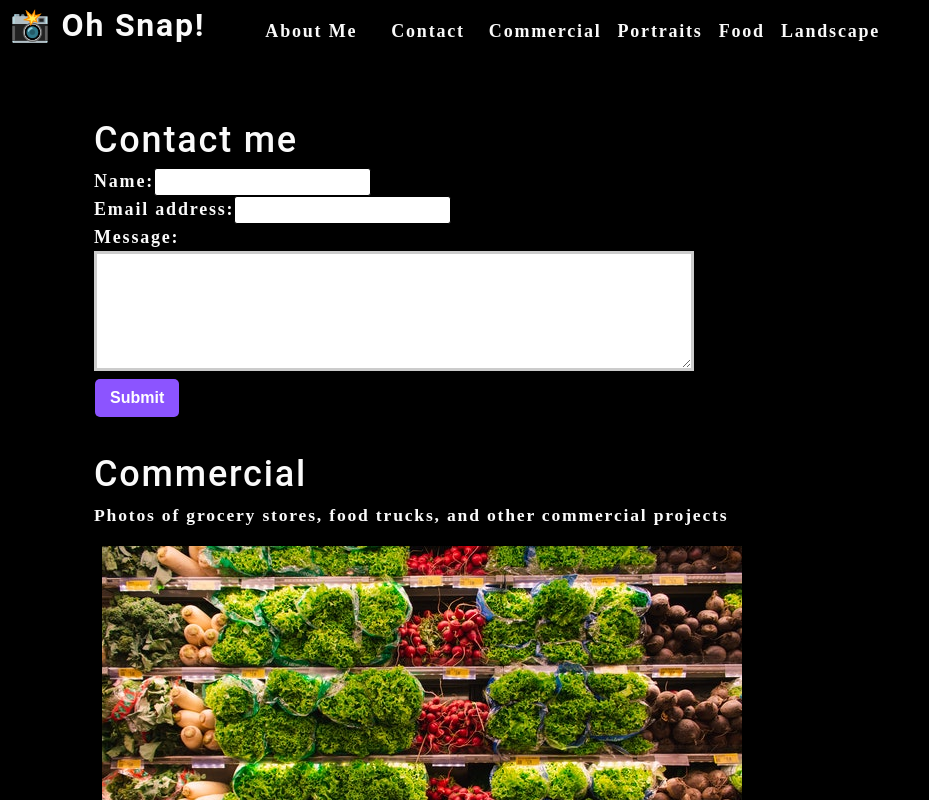
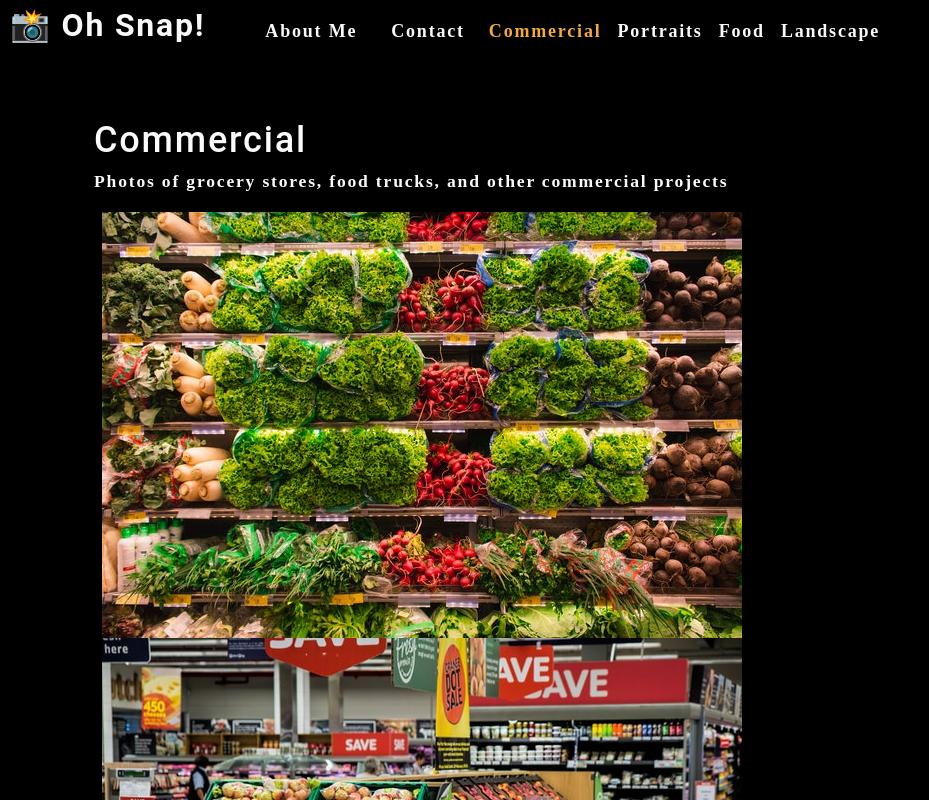
Before and after one commit to powerar/photo-port, a React (Create React App) app: page / in a window 1280 px wide. Shown: the top 800 px of the page, without its empty margins (0-929 px from the left). Built offline with nearby package versions, Linux system fonts and the light colour scheme.

Commit message:
added conditionals to render the contact section only when selected

```diff
--- a/src/App.js
+++ b/src/App.js
@@ -5,14 +5,19 @@
 import ContactForm from './components/Contact';
 
 function App() {
+  const [contactSelected, setContactSelected] = useState(false);
   const [categories] = useState([
     {
       name: 'commercial',
-      description: 'Photos of grocery stores, food trucks, and other commercial projects',
+      description:
+        'Photos of grocery stores, food trucks, and other commercial projects',
     },
     { name: 'portraits', description: 'Portraits of people in my life' },
     { name: 'food', description: 'Delicious delicacies' },
-    { name: 'landscape', description: 'Fields, farmhouses, waterfalls, and the beauty of nature' },
+    {
+      name: 'landscape',
+      description: 'Fields, farmhouses, waterfalls, and the beauty of nature',
+    },
   ]);
 
   const [currentCategory, setCurrentCategory] = useState(categories[0]);
@@ -23,12 +28,19 @@
         categories={categories}
         setCurrentCategory={setCurrentCategory}
         currentCategory={currentCategory}
+        contactSelected={contactSelected}
+        setContactSelected={setContactSelected}
       ></Nav>
       <main>
         <div>
-          <ContactForm></ContactForm>
-          <Gallery currentCategory={currentCategory}></Gallery>
-          <About></About>
+          {!contactSelected ? (
+            <>
+              <Gallery currentCategory={currentCategory}></Gallery>
+              <About></About>
+            </>
+          ) : (
+            <ContactForm></ContactForm>
+          )}
         </div>
       </main>
     </div>
--- a/src/components/Contact/index.js
+++ b/src/components/Contact/index.js
@@ -1,20 +1,33 @@
 import React, { useState } from 'react';
+import { validateEmail } from '../../utils/helpers';
 
 function ContactForm() {
 
 
   const [formState, setFormState] = useState({ name: '', email: '', message: ''});
   const { name, email, message } = formState;
+  const [errorMessage, setErrorMessage] = useState('');
 
   function handleChange(e) {
-      setFormState({...formState, [e.target.name]: e.target.value })
+    if (e.target.name === 'email') {
+        const isValid = validateEmail(e.target.value);
+        console.log(isValid);
+        // isValid conditional statement
+        if (!isValid) {
+            setErrorMessage('Your email is invalid.');
+        } else {
+            setErrorMessage('');
+        }
+      }
+      if (!errorMessage) {
+          setFormState({...formState, [e.target.name]: e.target.value })
+      }
   }
 
   console.log(formState);
 
   function handleSubmit(e) {
       e.preventDefault();
-      console.log(formState);
   }
 
   return (
@@ -23,15 +36,15 @@
       <form id="contact-form" onSubmit={handleSubmit}>
         <div>
           <label htmlFor="name">Name:</label>
-          <input type="text" defaultValue={name} onChange={handleChange} name="name"/>
+          <input type="text" defaultValue={name} onBlur={handleChange} name="name"/>
         </div>
         <div>
           <label htmlFor="email">Email address:</label>
-          <input type="email" defaultValue={email} onChange={handleChange} name="email" />
+          <input type="email" defaultValue={email} onBlur={handleChange} name="email" />
         </div>
         <div>
           <label htmlFor="message">Message:</label>
-          <textarea name="message" defaultValue={message} onChange={handleChange} rows="5" />
+          <textarea name="message" defaultValue={message} onBlur={handleChange} rows="5" />
         </div>
         <button type="submit">Submit</button>
       </form>
--- a/src/components/Nav/index.js
+++ b/src/components/Nav/index.js
@@ -2,7 +2,7 @@
 import { capitalizeFirstLetter } from '../../utils/helpers';
 
 function Nav(props) {
-  const { categories = [], setCurrentCategory, currentCategory } = props;
+  const { categories = [], setCurrentCategory, currentCategory, contactSelected, setContactSelected } = props;
 
   const handleClick = (item) => {
     console.log(item);
@@ -19,25 +19,26 @@
       <nav>
         <ul className="flex-row">
           <li className="mx-2">
-            <a data-testid="about" href="#about">
+            <a data-testid="about" href="#about" onClick={() => setContactSelected(false)}>
               About Me
             </a>
           </li>
-          <li className={"mx-2"}>
-            <span onClick={() => handleClick('Contact')}>
+          <li className={`mx-2 ${contactSelected && 'navActive'}`}>
+            <span onClick={() => setContactSelected(true)}>
               Contact
             </span>
           </li>
           {categories.map((category) => (
             <li
               className={`mx-1 ${
-                currentCategory.name === category.name
+                currentCategory.name === category.name && !contactSelected && `navActive`
                 }`}
               key={category.name}
             >
               <span
                 onClick={() => {
                   setCurrentCategory(category);
+                  setContactSelected(false);
                 }}
               >
                 {capitalizeFirstLetter(category.name)}
```
